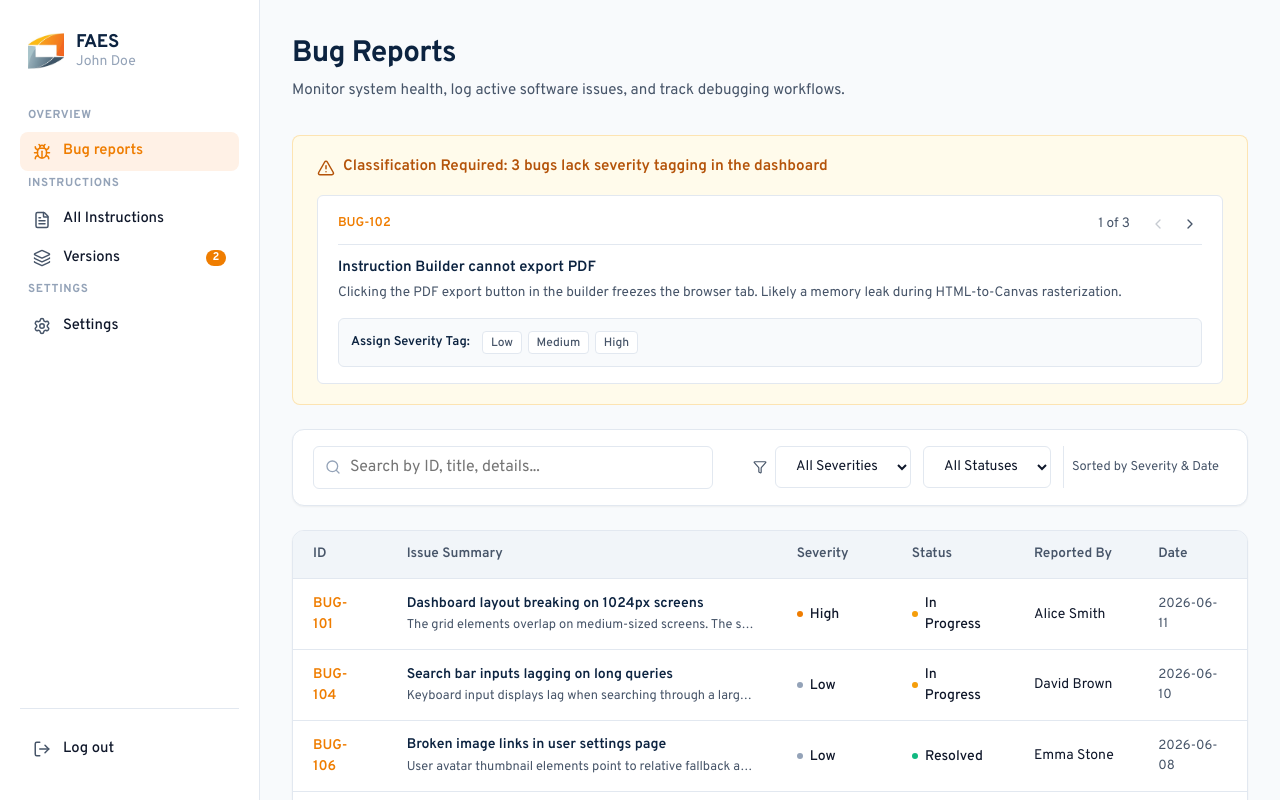
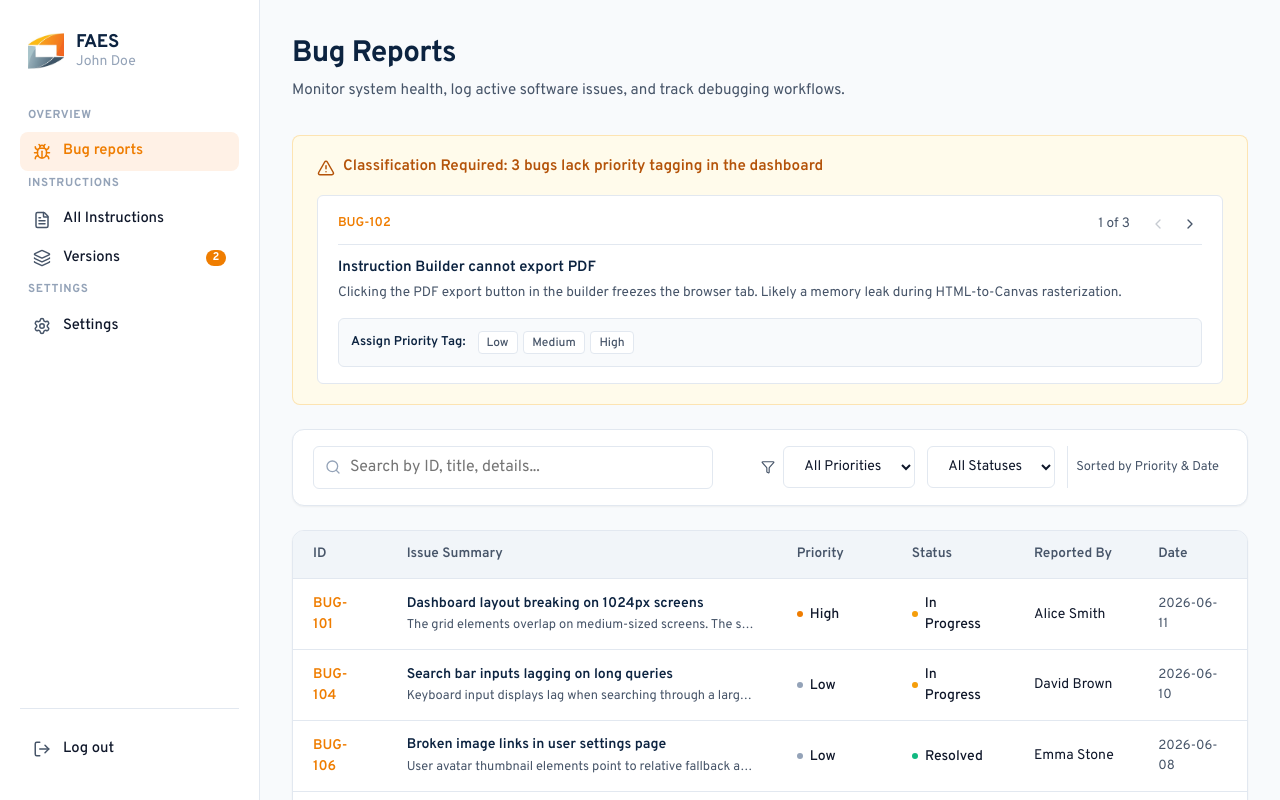
Before and after one commit to lars04m/faes-dashboard, a React (Vite) app: page /bug-reports in a window 1280 px wide. Shown: the top 800 px of the page. Built offline with nearby package versions, Linux system fonts and the light colour scheme; a web font is replaced by a local one.

Commit message:
feat: rename severity to priority in bug management

```diff
--- a/src/components/BugReports.tsx
+++ b/src/components/BugReports.tsx
@@ -8,7 +8,7 @@ interface BugReport {
   id: string;
   title: string;
   description: string;
-  severity: 'unassigned' | 'low' | 'medium' | 'high';
+  priority: 'unassigned' | 'low' | 'medium' | 'high';
   status: 'open' | 'in-progress' | 'resolved';
   reportedBy: string;
   reportedDate: string;
@@ -20,7 +20,7 @@ const initialBugs: BugReport[] = [
     id: 'BUG-101',
     title: 'Dashboard layout breaking on 1024px screens',
     description: 'The grid elements overlap on medium-sized screens. The sidebar overlaps main content dashboard container panels.',
-    severity: 'high',
+    priority: 'high',
     status: 'in-progress',
     reportedBy: 'Alice Smith',
     reportedDate: '2026-06-11',
@@ -34,7 +34,7 @@ const initialBugs: BugReport[] = [
     id: 'BUG-102',
     title: 'Instruction Builder cannot export PDF',
     description: 'Clicking the PDF export button in the builder freezes the browser tab. Likely a memory leak during HTML-to-Canvas rasterization.',
-    severity: 'unassigned', // Untagged
+    priority: 'unassigned', // Untagged
     status: 'open',
     reportedBy: 'Bob Jones',
     reportedDate: '2026-06-12',
@@ -49,7 +49,7 @@ const initialBugs: BugReport[] = [
     id: 'BUG-103',
     title: 'Version tag mismatch on production deployment logs',
     description: 'The deployment logs report version tags as v2.3.9 even after the v2.4.0 rollout was verified.',
-    severity: 'unassigned', // Untagged
+    priority: 'unassigned', // Untagged
     status: 'resolved',
     reportedBy: 'Charlie Green',
     reportedDate: '2026-06-09',
@@ -63,7 +63,7 @@ const initialBugs: BugReport[] = [
     id: 'BUG-104',
     title: 'Search bar inputs lagging on long queries',
     description: 'Keyboard input displays lag when searching through a large list of bug records without a proper debounce rate.',
-    severity: 'low',
+    priority: 'low',
     status: 'in-progress',
     reportedBy: 'David Brown',
     reportedDate: '2026-06-10',
@@ -77,7 +77,7 @@ const initialBugs: BugReport[] = [
     id: 'BUG-105',
     title: 'API Gateway timeout on bulk requests',
     description: 'Gateway times out with HTTP 504 status when bulk operations request payload exceeds 50MB size limit.',
-    severity: 'unassigned', // Untagged
+    priority: 'unassigned', // Untagged
     status: 'open',
     reportedBy: 'Lars Mombarg',
     reportedDate: '2026-06-12',
@@ -91,7 +91,7 @@ const initialBugs: BugReport[] = [
     id: 'BUG-106',
     title: 'Broken image links in user settings page',
     description: 'User avatar thumbnail elements point to relative fallback addresses instead of CDN buckets.',
-    severity: 'low',
+    priority: 'low',
     status: 'resolved',
     reportedBy: 'Emma Stone',
     reportedDate: '2026-06-08',
@@ -102,7 +102,7 @@ const initialBugs: BugReport[] = [
   }
 ];
 
-const severityWeight = {
+const priorityWeight = {
   high: 3,
   medium: 2,
   low: 1,
@@ -197,7 +197,7 @@ function alignSteps(original: Step[], edited: Step[]): DiffItem[] {
 export const BugReports: React.FC = () => {
   const [bugs, setBugs] = useState<BugReport[]>(initialBugs);
   const [searchTerm, setSearchTerm] = useState('');
-  const [severityFilter, setSeverityFilter] = useState<string>('all');
+  const [priorityFilter, setPriorityFilter] = useState<string>('all');
   const [statusFilter, setStatusFilter] = useState<string>('all');
   const [selectedBug, setSelectedBug] = useState<BugReport | null>(null);
 
@@ -218,8 +218,8 @@ export const BugReports: React.FC = () => {
   // Notification Toast State
   const [toast, setToast] = useState<{ message: string; type: 'success' | 'info' } | null>(null);
 
-  // Untagged Bugs list (where severity is unassigned)
-  const untaggedBugs = bugs.filter(b => b.severity === 'unassigned');
+  // Untagged Bugs list (where priority is unassigned)
+  const untaggedBugs = bugs.filter(b => b.priority === 'unassigned');
   const totalUntagged = untaggedBugs.length;
 
   // Safe navigation inside untagged bugs slideshow
@@ -239,14 +239,14 @@ export const BugReports: React.FC = () => {
     }
   };
 
-  const handleAssignSeverity = (bugId: string, severity: BugReport['severity']) => {
+  const handleAssignPriority = (bugId: string, priority: BugReport['priority']) => {
     setBugs(prev => prev.map(b =>
-      b.id === bugId ? { ...b, severity } : b
+      b.id === bugId ? { ...b, priority } : b
     ));
 
     // Keep active details in sync
     if (selectedBug && selectedBug.id === bugId) {
-      setSelectedBug(prev => prev ? { ...prev, severity } : null);
+      setSelectedBug(prev => prev ? { ...prev, priority } : null);
     }
 
     // Adjust slide index if the tagged bug leaves the list
@@ -299,16 +299,16 @@ export const BugReports: React.FC = () => {
                           bug.id.toLowerCase().includes(searchTerm.toLowerCase()) ||
                           bug.description.toLowerCase().includes(searchTerm.toLowerCase());
 
-    const matchesSeverity = severityFilter === 'all' || bug.severity === severityFilter;
+    const matchesPriority = priorityFilter === 'all' || bug.priority === priorityFilter;
     const matchesStatus = statusFilter === 'all' || bug.status === statusFilter;
 
-    return matchesSearch && matchesSeverity && matchesStatus;
+    return matchesSearch && matchesPriority && matchesStatus;
   });
 
-  // Sort logic (Primary: Severity weight, Secondary: Date reported newest first)
+  // Sort logic (Primary: Priority weight, Secondary: Date reported newest first)
   const sortedBugs = [...filteredBugs].sort((a, b) => {
-    const weightA = severityWeight[a.severity];
-    const weightB = severityWeight[b.severity];
+    const weightA = priorityWeight[a.priority];
+    const weightB = priorityWeight[b.priority];
 
     if (weightA !== weightB) {
       return weightB - weightA;
@@ -317,16 +317,16 @@ export const BugReports: React.FC = () => {
     return new Date(b.reportedDate).getTime() - new Date(a.reportedDate).getTime();
   });
 
-  const getSeverityBadge = (severity: BugReport['severity']) => {
-    switch (severity) {
+  const getPriorityBadge = (priority: BugReport['priority']) => {
+    switch (priority) {
       case 'high':
-        return <span className="severity-indicator high"><span className="dot" />High</span>;
+        return <span className="priority-indicator high"><span className="dot" />High</span>;
       case 'medium':
-        return <span className="severity-indicator medium"><span className="dot" />Medium</span>;
+        return <span className="priority-indicator medium"><span className="dot" />Medium</span>;
       case 'low':
-        return <span className="severity-indicator low"><span className="dot" />Low</span>;
+        return <span className="priority-indicator low"><span className="dot" />Low</span>;
       case 'unassigned':
-        return <span className="severity-indicator unassigned"><span className="dot" />Untagged</span>;
+        return <span className="priority-indicator unassigned"><span className="dot" />Untagged</span>;
     }
   };
 
@@ -478,7 +478,7 @@ export const BugReports: React.FC = () => {
             <div className="untagged-banner">
               <div className="banner-header">
                 <AlertTriangle size={18} />
-                <span>Classification Required: {totalUntagged} bug{totalUntagged > 1 ? 's lack' : ' lacks'} severity tagging in the dashboard</span>
+                <span>Classification Required: {totalUntagged} bug{totalUntagged > 1 ? 's lack' : ' lacks'} priority tagging in the dashboard</span>
               </div>
 
               <div className="slideshow-card">
@@ -515,11 +515,11 @@ export const BugReports: React.FC = () => {
                 </div>
 
                 <div className="tagging-actions">
-                  <span className="tag-editor-label">Assign Severity Tag:</span>
+                  <span className="tag-editor-label">Assign Priority Tag:</span>
                   <div className="quick-tags">
-                    <button className="quick-tag-btn" onClick={() => handleAssignSeverity(activeSlideBug.id, 'low')}>Low</button>
-                    <button className="quick-tag-btn" onClick={() => handleAssignSeverity(activeSlideBug.id, 'medium')}>Medium</button>
-                    <button className="quick-tag-btn" onClick={() => handleAssignSeverity(activeSlideBug.id, 'high')}>High</button>
+                    <button className="quick-tag-btn" onClick={() => handleAssignPriority(activeSlideBug.id, 'low')}>Low</button>
+                    <button className="quick-tag-btn" onClick={() => handleAssignPriority(activeSlideBug.id, 'medium')}>Medium</button>
+                    <button className="quick-tag-btn" onClick={() => handleAssignPriority(activeSlideBug.id, 'high')}>High</button>
                   </div>
                 </div>
               </div>
@@ -545,10 +545,10 @@ export const BugReports: React.FC = () => {
                   <Filter size={14} style={{ color: 'var(--text-secondary)' }} />
                   <select
                     className="select-filter"
-                    value={severityFilter}
-                    onChange={(e) => setSeverityFilter(e.target.value)}
+                    value={priorityFilter}
+                    onChange={(e) => setPriorityFilter(e.target.value)}
                   >
-                    <option value="all">All Severities</option>
+                    <option value="all">All Priorities</option>
                     <option value="unassigned">Untagged</option>
                     <option value="high">High</option>
                     <option value="medium">Medium</option>
@@ -568,7 +568,7 @@ export const BugReports: React.FC = () => {
                 </select>
 
                 <div style={{ fontSize: '0.8rem', color: 'var(--text-secondary)', display: 'flex', alignItems: 'center', padding: '0 0.5rem', borderLeft: '1px solid var(--border-color)' }}>
-                  Sorted by Severity & Date
+                  Sorted by Priority & Date
                 </div>
               </div>
             </div>
@@ -628,12 +628,12 @@ export const BugReports: React.FC = () => {
                     <span className="modal-detail-value">{selectedBug.reportedDate}</span>
                   </div>
                   <div className="modal-detail-row">
-                    <span className="modal-detail-label">Severity</span>
+                    <span className="modal-detail-label">Priority</span>
                     <select
                       className="select-filter"
-                      value={selectedBug.severity}
+                      value={selectedBug.priority}
                       style={{ padding: '0.25rem 0.5rem', borderRadius: '4px', fontSize: '0.825rem' }}
-                      onChange={(e) => handleAssignSeverity(selectedBug.id, e.target.value as BugReport['severity'])}
+                      onChange={(e) => handleAssignPriority(selectedBug.id, e.target.value as BugReport['priority'])}
                     >
                       <option value="unassigned">Untagged</option>
                       <option value="low">Low</option>
@@ -697,7 +697,7 @@ export const BugReports: React.FC = () => {
                     <tr>
                       <th>ID</th>
                       <th>Issue Summary</th>
-                      <th>Severity</th>
+                      <th>Priority</th>
                       <th>Status</th>
                       <th>Reported By</th>
                       <th>Date</th>
@@ -712,7 +712,7 @@ export const BugReports: React.FC = () => {
                             <div className="bug-summary">{bug.title}</div>
                             <div className="bug-desc-short">{bug.description}</div>
                           </td>
-                          <td>{getSeverityBadge(bug.severity)}</td>
+                          <td>{getPriorityBadge(bug.priority)}</td>
                           <td>{getStatusBadge(bug.status)}</td>
                           <td>{bug.reportedBy}</td>
                           <td style={{ color: 'var(--text-secondary)', fontSize: '0.825rem' }}>{bug.reportedDate}</td>
```
Also changed, not shown: src/components/BugReports.css (+6 -7 lines).
